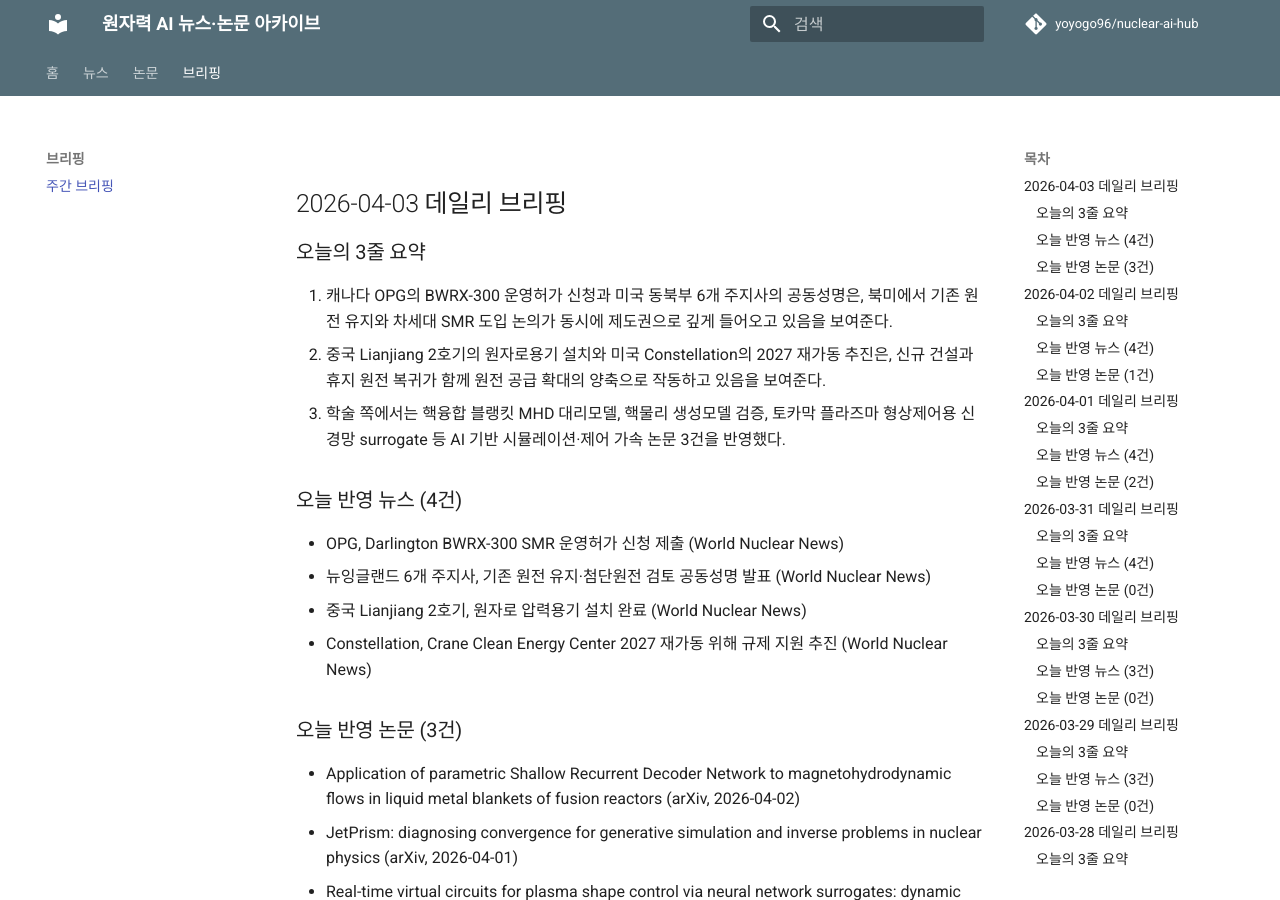
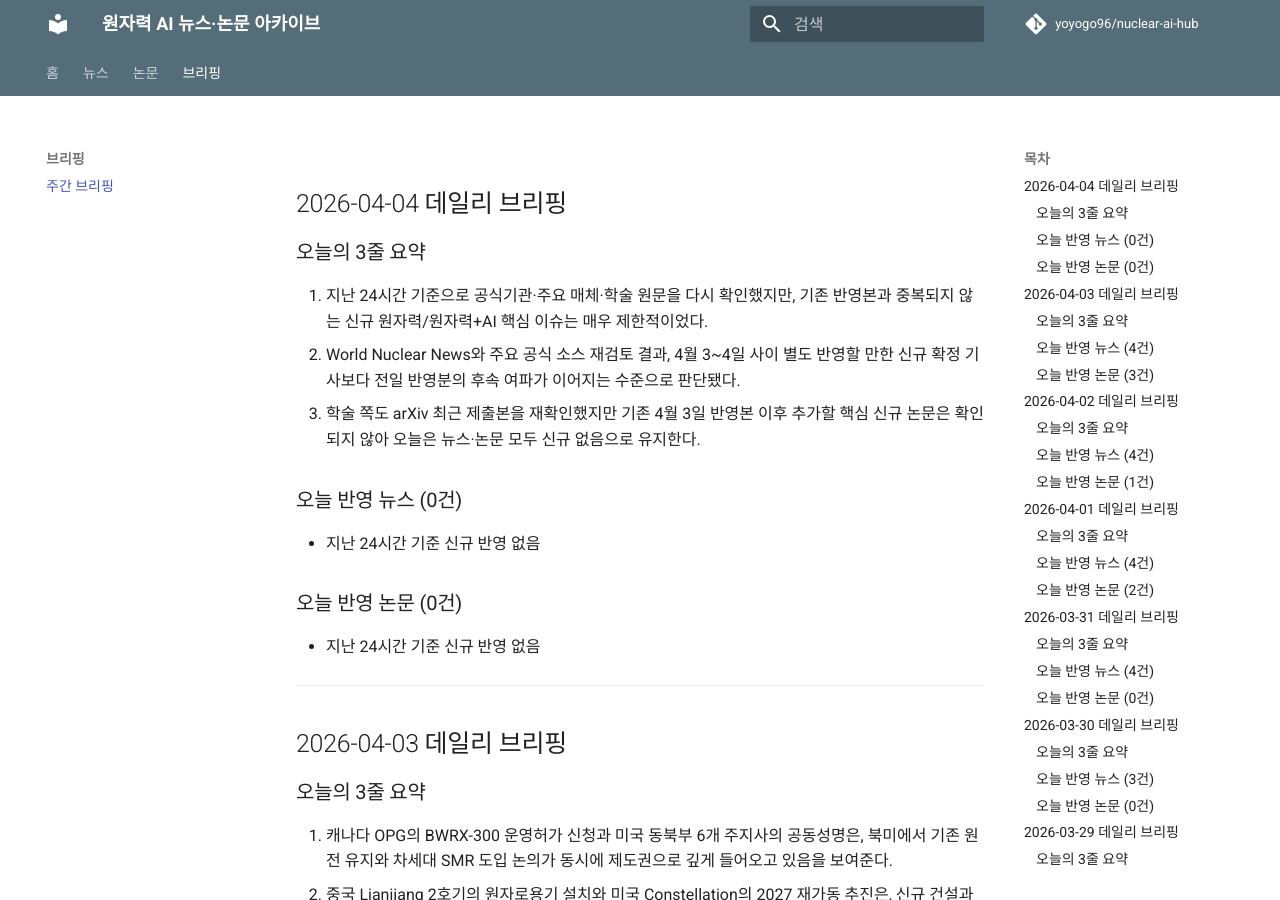
Before and after one commit to yoyogo96/nuclear-ai-hub, an MkDocs documentation site: the page built from docs/briefings/index.md, in a window 1280 px wide and 900 px high. Built offline with MkDocs 1.6.1 and Material for MkDocs 9.7.7, drawn with Linux system fonts in a browser that asks for light colours; comment, search, counter and statistics services are not loaded.

Commit message:
chore: daily nuclear ai hub update for 2026-04-04

```diff
--- a/docs/briefings/index.md
+++ b/docs/briefings/index.md
@@ -1,3 +1,18 @@
+## 2026-04-04 데일리 브리핑
+
+### 오늘의 3줄 요약
+1. 지난 24시간 기준으로 공식기관·주요 매체·학술 원문을 다시 확인했지만, 기존 반영본과 중복되지 않는 신규 원자력/원자력+AI 핵심 이슈는 매우 제한적이었다.
+2. World Nuclear News와 주요 공식 소스 재검토 결과, 4월 3~4일 사이 별도 반영할 만한 신규 확정 기사보다 전일 반영분의 후속 여파가 이어지는 수준으로 판단됐다.
+3. 학술 쪽도 arXiv 최근 제출본을 재확인했지만 기존 4월 3일 반영본 이후 추가할 핵심 신규 논문은 확인되지 않아 오늘은 뉴스·논문 모두 신규 없음으로 유지한다.
+
+### 오늘 반영 뉴스 (0건)
+- 지난 24시간 기준 신규 반영 없음
+
+### 오늘 반영 논문 (0건)
+- 지난 24시간 기준 신규 반영 없음
+
+---
+
 ## 2026-04-03 데일리 브리핑
 
 ### 오늘의 3줄 요약
```
Also changed, not shown: docs/news/index.md (+6 -0 lines), docs/papers/index.md (+7 -0 lines).
